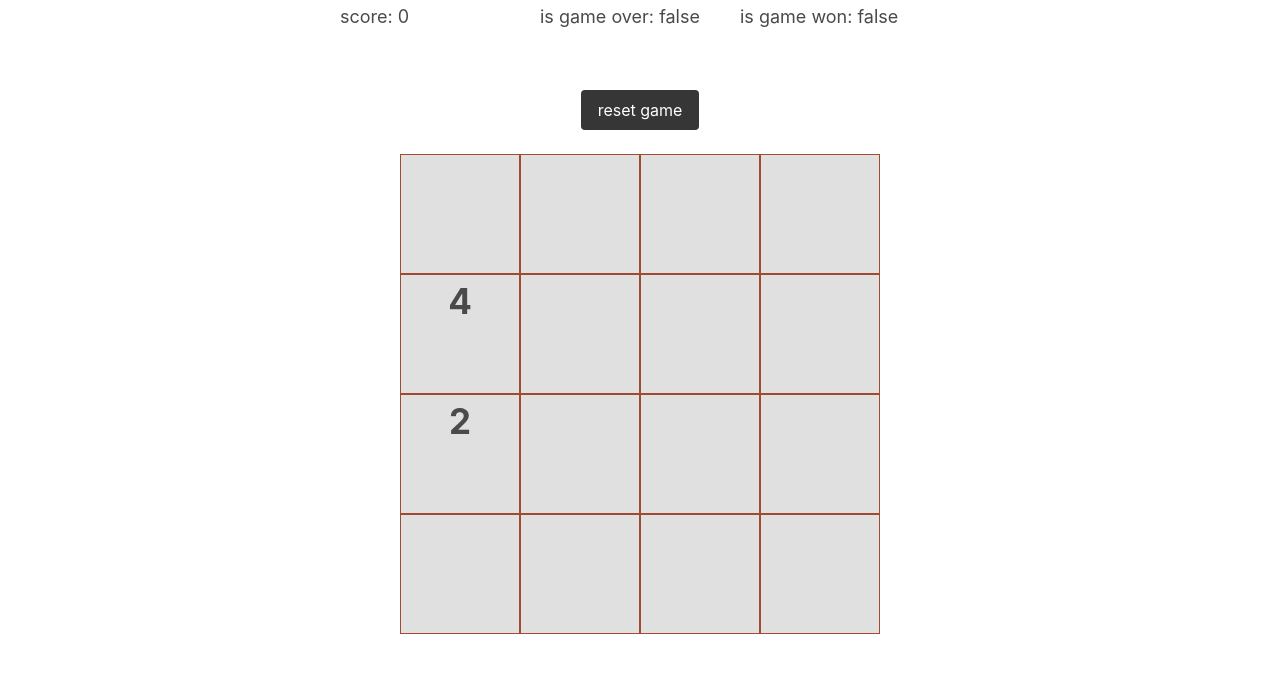
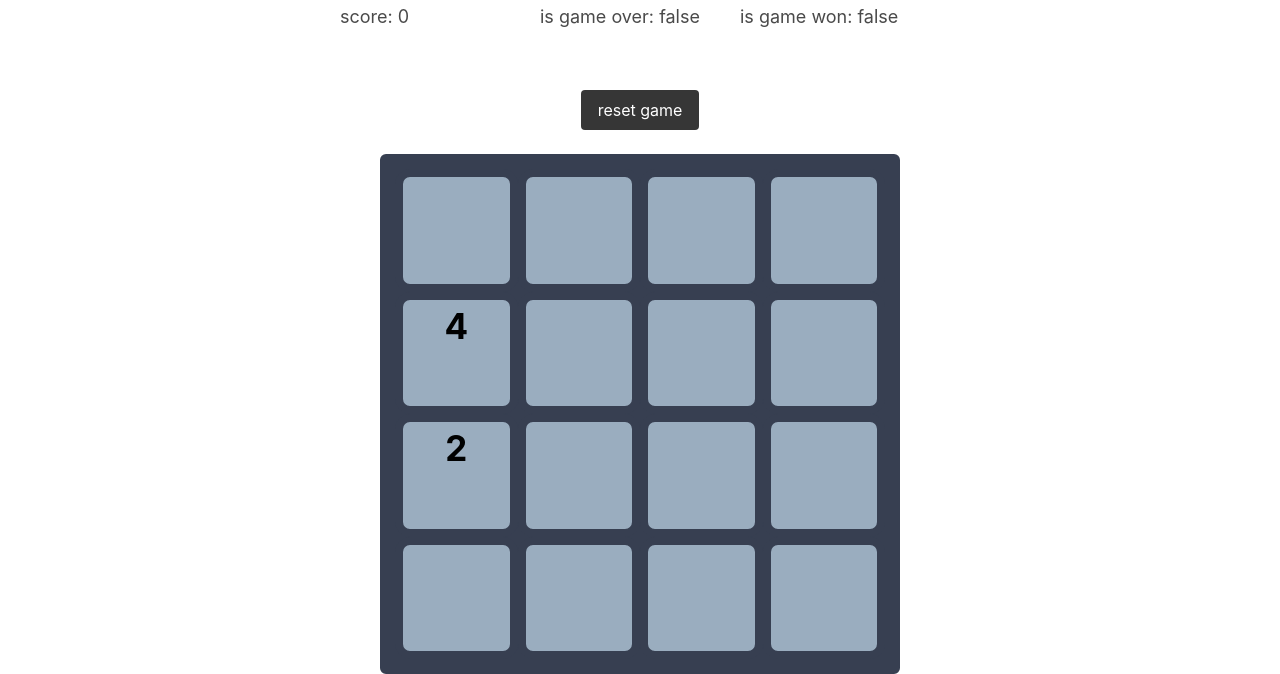
Before and after one commit to iuliiapol/2048-clone, a website with bundled scripts: page index.html in a window 1280 px wide. Shown: the part 144-818 px from the top of the page. Built offline with nearby package versions, Linux system fonts and the light colour scheme.

Commit message:
Slightly changed css styling to be more aesthetically pleasing

```diff
--- a/styling.css
+++ b/styling.css
@@ -7,18 +7,31 @@
     padding: 5px 0px 10px 0px;
 }
 
+/*
+    Based on the code here:
+    https://codepen.io/shammadahmed/pen/JOWEGW
+*/
 .tiles{
+    margin: 0 auto;
     display: grid;
-    grid-template-columns: 120px 120px 120px 120px;
-    grid-template-rows: 120px 120px 120px 120px;
+    width: 520px;
+    height: 520px;
+
+    background-color: #373F51;
+    border: 15px solid #373F51;
+    border-radius: 6px;
+
+    grid-template: repeat(4, 1fr) / repeat(4, 1fr);
     justify-content: center;
 }
 
 .tiles .cell {
-    background-color: rgb(224, 224, 224);
+    background-color: #9AADBF;
+    color: black;
     text-align: center;
     font-weight: bold;
-    border: 1.5px solid rgb(161, 74, 48);
+    border: 8px solid #373F51;
+    border-radius: 15px;
     font-size: 35px;
     text-transform: uppercase;
 }
```
